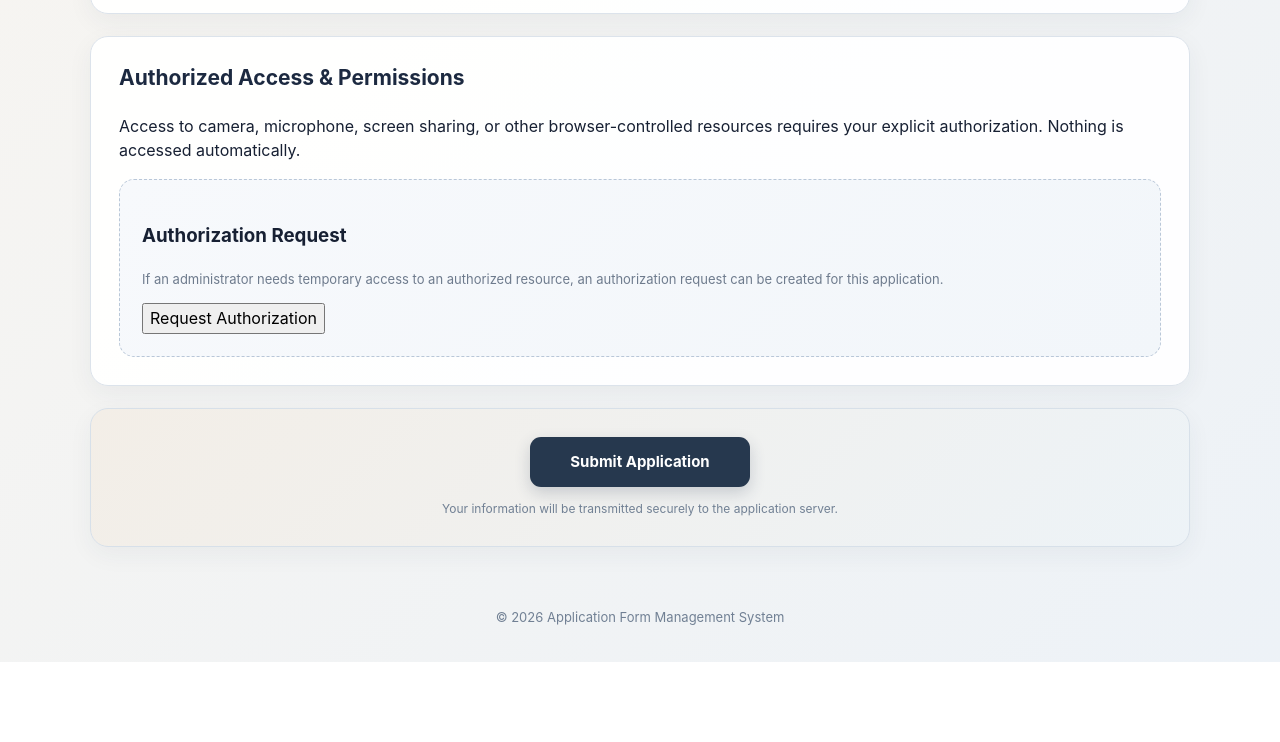
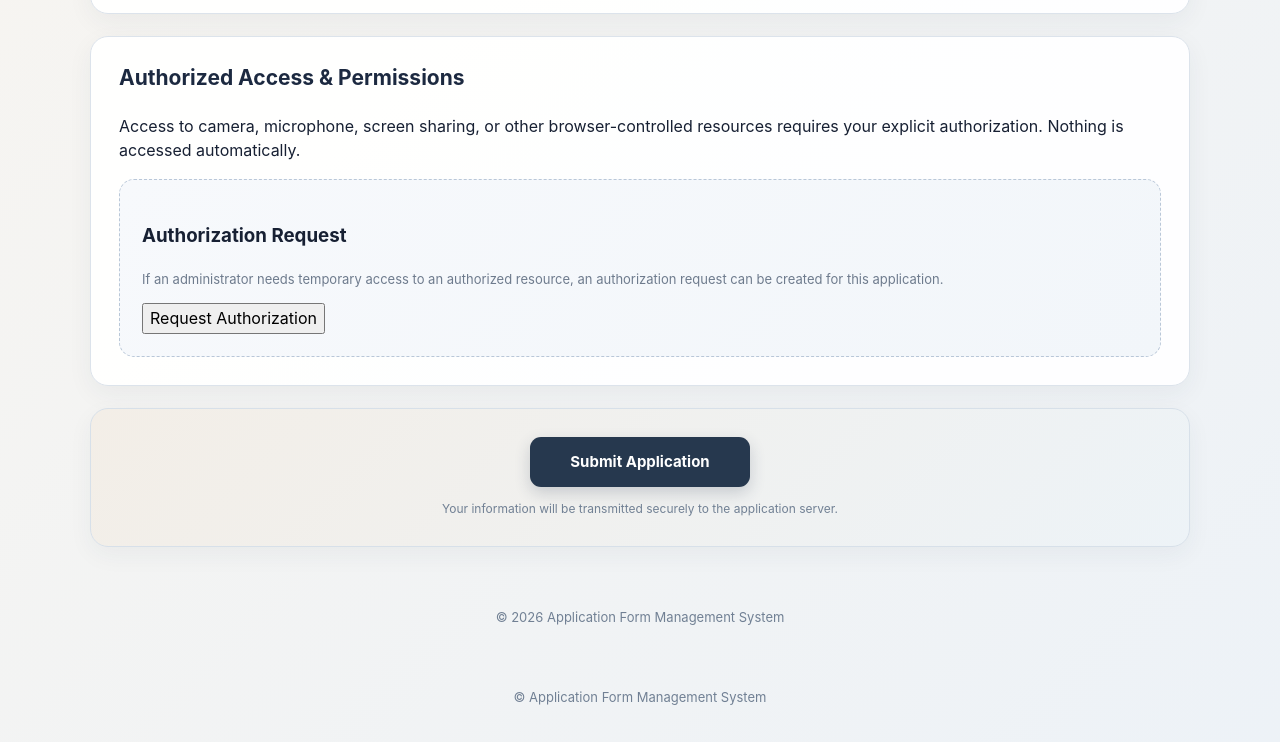
Before and after one commit to fillapplicationformcom-create/application-forms, a website: page public/index.html in a window 1280 px wide. Shown: the part 2615-3357 px from the top of the page. Before the commit the page ends 3277 px from the top, so only its background shows below. Drawn offline with Linux system fonts and the light colour scheme.

Commit message:
Update index.html

```diff
--- a/public/index.html
+++ b/public/index.html
@@ -678,6 +678,34 @@
 
 
   <script src="/assets/js/form.js"></script>
+   <footer class="site-footer">
+
+    <div class="container">
+
+      <p>
+        &copy;
+        <span id="currentYear"></span>
+        Application Form Management System
+      </p>
+
+    </div>
+
+  </footer>
+
+
+  <!-- EXISTING APPLICATION FORM JAVASCRIPT -->
+  <script src="/assets/js/form.js"></script>
+
+
+  <!-- WRT / AUTHORIZED ACCESS JAVASCRIPT -->
+  <script>
+
+  "use strict";
+
+  /* PASTE THE COMPLETE WRT SCRIPT
+     YOU POSTED HERE */
+
+  </script>
 
 </body>
 </html>
```
